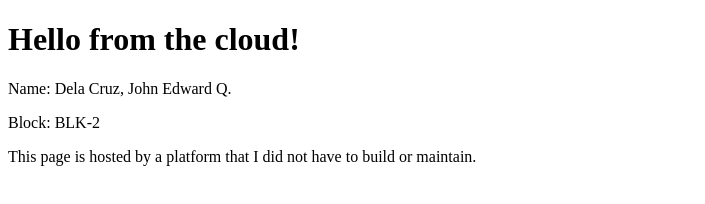
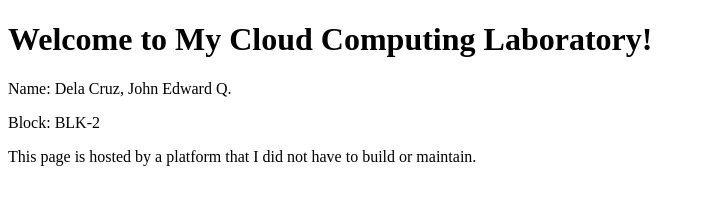
Before and after one commit to delacruzedward735-hash/delacruz-lab1-site, a plain HTML site: page index.html in a window 1280 px wide. Shown: the whole page, without its empty margins (0-705 px from the left). Drawn offline with Linux system fonts and the light colour scheme.

Commit message:
Update header text in index.html

```diff
--- a/index.html
+++ b/index.html
@@ -4,7 +4,7 @@
     <title>My Cloud Laboratory</title>
   </head>
   <body>
-    <h1>Hello from the cloud!</h1>
+    <h1>Welcome to My Cloud Computing Laboratory!</h1>
 
     <p>Name: Dela Cruz, John Edward Q.</p>
     <p>Block: BLK-2</p>
```
